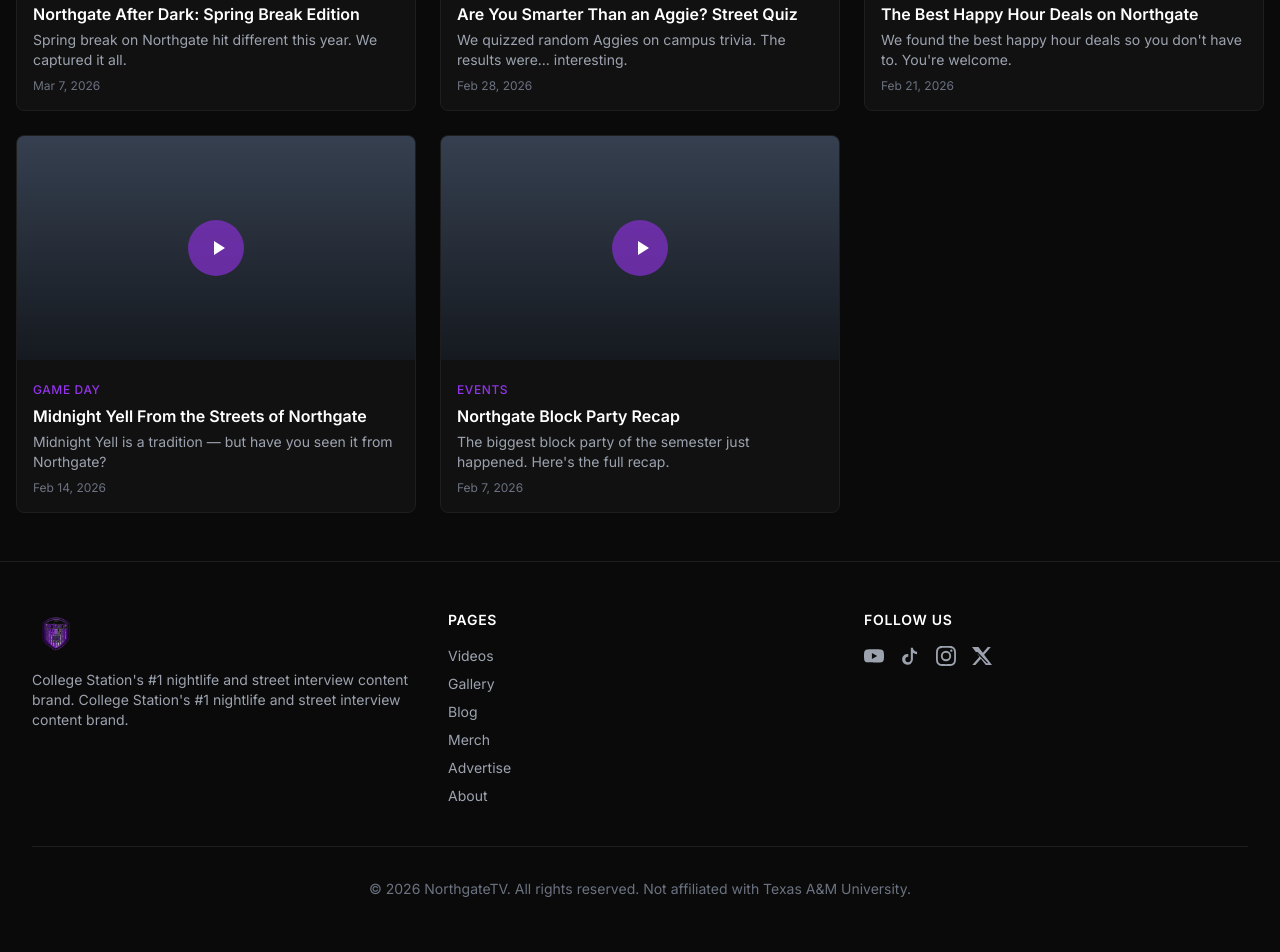
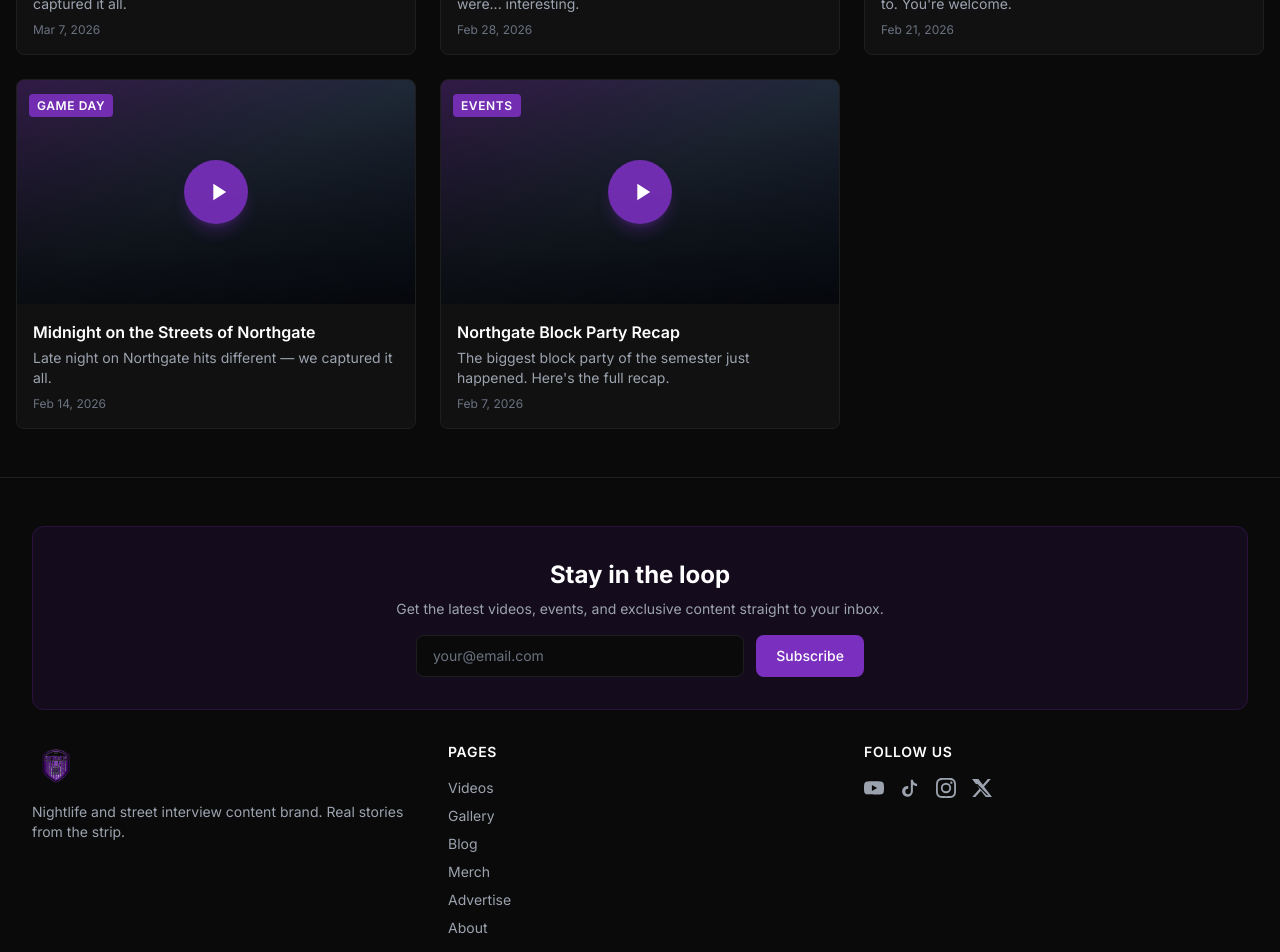
Before and after one commit to clawjo93/northgatetv, a Next.js app: page /videos in a window 1280 px wide. Shown: the part 980-1932 px from the top of the page. Built offline with nearby package versions, Linux system fonts and the light colour scheme.

Commit message:
Fix logo display, remove stats, image optimization

```diff
--- a/next.config.mjs
+++ b/next.config.mjs
@@ -1,6 +1,7 @@
 /** @type {import('next').NextConfig} */
 const nextConfig = {
   images: {
+    unoptimized: true,
     remotePatterns: [
       {
         protocol: "https",
--- a/src/app/page.tsx
+++ b/src/app/page.tsx
@@ -1,4 +1,5 @@
 import Link from "next/link";
+import Image from "next/image";
 import VideoCard from "@/components/VideoCard";
 import BlogCard from "@/components/BlogCard";
 import EmailSignup from "@/components/EmailSignup";
@@ -12,16 +13,21 @@ export default function Home() {
   return (
     <>
       {/* Hero */}
-      <section className="relative min-h-[80vh] flex items-center justify-center overflow-hidden">
-        <div className="absolute inset-0 bg-gradient-to-b from-primary/20 via-dark/80 to-dark z-10" />
-        <div className="absolute inset-0 bg-gray-900 opacity-30" />
+      <section className="relative min-h-[90vh] flex items-center justify-center overflow-hidden">
+        <div className="absolute inset-0 bg-gradient-to-b from-primary/30 via-dark/90 to-dark z-10" />
+        <div className="absolute inset-0 bg-black opacity-50" />
         <div className="relative z-20 text-center px-4 max-w-4xl mx-auto">
-          <h1 className="text-5xl md:text-7xl font-bold tracking-tight">
-            <span className="text-white">Northgate</span>
-            <span className="text-primary">TV</span>
-          </h1>
-          <p className="mt-4 text-lg md:text-xl text-gray-300 max-w-2xl mx-auto">
-            College Station&apos;s #1 nightlife and street interview content brand. Made for Aggies, by Aggies.
+          <div className="flex justify-center mb-6">
+            <span className="inline-flex items-center gap-2 px-4 py-1.5 bg-red-600/90 text-white text-sm font-bold uppercase tracking-wider rounded-full animate-pulse">
+              <span className="w-2 h-2 bg-white rounded-full" />
+              LIVE
+            </span>
+          </div>
+          <div className="flex justify-center mb-4">
+            <Image src="/logo.png" alt="NorthgateTV" width={120} height={120} className="h-24 w-auto" />
+          </div>
+          <p className="mt-4 text-lg md:text-2xl text-gray-300 max-w-2xl mx-auto font-medium">
+            Street interviews. Bar culture. Real nightlife.
           </p>
           <div className="mt-8 flex flex-col sm:flex-row gap-4 justify-center">
             <Link
@@ -37,23 +43,6 @@ export default function Home() {
               Shop Merch
             </Link>
           </div>
-        </div>
-      </section>
-
-      {/* Stats */}
-      <section className="border-y border-dark-border bg-dark-card">
-        <div className="max-w-7xl mx-auto px-4 py-8 grid grid-cols-2 md:grid-cols-4 gap-6 text-center">
-          {[
-            { label: "YouTube Subscribers", value: "25K+" },
-            { label: "TikTok Followers", value: "50K+" },
-            { label: "Videos Published", value: "200+" },
-            { label: "Instagram Followers", value: "15K+" },
-          ].map((stat) => (
-            <div key={stat.label}>
-              <p className="text-2xl md:text-3xl font-bold text-white">{stat.value}</p>
-              <p className="text-sm text-gray-400 mt-1">{stat.label}</p>
-            </div>
-          ))}
         </div>
       </section>
 
@@ -95,7 +84,7 @@ export default function Home() {
         </div>
       </section>
 
-      {/* Email Signup */}
+      {/* Email Signup — just above footer */}
       <section className="max-w-7xl mx-auto px-4 py-16">
         <EmailSignup />
       </section>
--- a/src/components/Footer.tsx
+++ b/src/components/Footer.tsx
@@ -1,3 +1,6 @@
+"use client";
+
+import { useState } from "react";
 import Link from "next/link";
 import Image from "next/image";
 
@@ -9,9 +12,64 @@ const socialLinks = [
 ];
 
 export default function Footer() {
+  const [email, setEmail] = useState("");
+  const [status, setStatus] = useState<"idle" | "loading" | "success" | "error">("idle");
+
+  async function handleSubmit(e: React.FormEvent) {
+    e.preventDefault();
+    setStatus("loading");
+    try {
+      const res = await fetch("/api/newsletter", {
+        method: "POST",
+        headers: { "Content-Type": "application/json" },
+        body: JSON.stringify({ email }),
+      });
+      if (res.ok) {
+        setStatus("success");
+        setEmail("");
+      } else {
+        setStatus("error");
+      }
+    } catch {
+      setStatus("error");
+    }
+  }
+
   return (
     <footer className="bg-dark border-t border-dark-border">
-      <div className="max-w-7xl mx-auto px-4 sm:px-6 lg:px-8 py-12">
+      {/* Newsletter signup */}
+      <div className="max-w-7xl mx-auto px-4 sm:px-6 lg:px-8 pt-12 pb-8">
+        <div className="bg-primary/10 border border-primary/20 rounded-xl p-6 md:p-8 text-center">
+          <h3 className="text-xl md:text-2xl font-bold text-white">Stay in the loop</h3>
+          <p className="mt-2 text-sm text-gray-400">Get the latest videos, events, and exclusive content straight to your inbox.</p>
+          {status === "success" ? (
+            <p className="mt-4 text-green-400 font-medium">You&apos;re in! Check your inbox.</p>
+          ) : (
+            <form onSubmit={handleSubmit} className="mt-4 flex flex-col sm:flex-row gap-3 max-w-md mx-auto">
+              <input
+                type="email"
+                required
+                placeholder="your@email.com"
+                value={email}
+                onChange={(e) => setEmail(e.target.value)}
+                className="flex-1 px-4 py-2.5 bg-dark border border-dark-border rounded-lg text-white placeholder-gray-500 focus:outline-none focus:border-primary transition-colors text-sm"
+              />
+              <button
+                type="submit"
+                disabled={status === "loading"}
+                className="px-5 py-2.5 bg-primary hover:bg-primary-light text-white font-medium rounded-lg transition-colors disabled:opacity-50 text-sm"
+              >
+                {status === "loading" ? "Joining..." : "Subscribe"}
+              </button>
+            </form>
+          )}
+          {status === "error" && (
+            <p className="mt-2 text-red-400 text-sm">Something went wrong. Try again.</p>
+          )}
+        </div>
+      </div>
+
+      <div className="max-w-7xl mx-auto px-4 sm:px-6 lg:px-8 pb-12">
         <div className="grid grid-cols-1 md:grid-cols-3 gap-8">
           {/* Brand */}
           <div>
@@ -19,8 +77,7 @@ export default function Footer() {
               <Image src="/logo.png" alt="NorthgateTV" width={56} height={56} className="h-12 w-auto" />
             </Link>
             <p className="mt-3 text-sm text-gray-400">
-              College Station&apos;s #1 nightlife and street interview content brand.
-              College Station&apos;s #1 nightlife and street interview content brand.
+              Nightlife and street interview content brand. Real stories from the strip.
             </p>
           </div>
 
@@ -63,7 +120,7 @@ export default function Footer() {
         </div>
 
         <div className="mt-10 pt-8 border-t border-dark-border text-center text-sm text-gray-500">
-          &copy; {new Date().getFullYear()} NorthgateTV. All rights reserved. Not affiliated with Texas A&amp;M University.
+          &copy; {new Date().getFullYear()} NorthgateTV. All rights reserved.
         </div>
       </div>
     </footer>
--- a/src/components/VideoCard.tsx
+++ b/src/components/VideoCard.tsx
@@ -1,31 +1,55 @@
 import type { Video } from "@/data/videos";
+import Image from "next/image";
 
 export default function VideoCard({ video }: { video: Video }) {
+  const hasYouTube = !!video.youtubeId;
+  const thumbnailUrl = hasYouTube
+    ? `https://img.youtube.com/vi/${video.youtubeId}/maxresdefault.jpg`
+    : null;
+  const href = hasYouTube
+    ? `https://www.youtube.com/watch?v=${video.youtubeId}`
+    : video.videoUrl;
+
   return (
     <a
-      href={video.videoUrl}
-      className="group block bg-dark-card rounded-lg overflow-hidden border border-dark-border hover:border-primary transition-colors"
+      href={href}
+      target={hasYouTube ? "_blank" : undefined}
+      rel={hasYouTube ? "noopener noreferrer" : undefined}
+      className="group block bg-dark-card rounded-lg overflow-hidden border border-dark-border hover:border-primary transition-all hover:scale-[1.02] duration-300"
     >
-      <div className="aspect-video bg-gray-800 relative overflow-hidden">
-        <div className="absolute inset-0 bg-gradient-to-t from-black/60 to-transparent z-10" />
-        <div className="absolute inset-0 flex items-center justify-center">
-          <div className="w-14 h-14 rounded-full bg-primary/80 flex items-center justify-center group-hover:bg-primary transition-colors z-20">
-            <svg className="w-6 h-6 text-white ml-1" fill="currentColor" viewBox="0 0 24 24">
+      <div className="aspect-video relative overflow-hidden">
+        {thumbnailUrl ? (
+          <Image
+            src={thumbnailUrl}
+            alt={video.title}
+            fill
+            className="object-cover group-hover:scale-105 transition-transform duration-300"
+          />
+        ) : (
+          <div className="absolute inset-0 bg-gradient-to-br from-primary/30 via-gray-800 to-gray-900" />
+        )}
+        <div className="absolute inset-0 bg-gradient-to-t from-black/70 to-transparent z-10" />
+        <div className="absolute inset-0 flex items-center justify-center z-20">
+          <div className="w-16 h-16 rounded-full bg-primary/90 flex items-center justify-center group-hover:bg-primary group-hover:scale-110 transition-all duration-300 shadow-lg shadow-primary/30">
+            <svg className="w-7 h-7 text-white ml-1" fill="currentColor" viewBox="0 0 24 24">
               <path d="M8 5v14l11-7z" />
             </svg>
           </div>
         </div>
-        <div className="absolute inset-0 bg-gray-700 animate-pulse" />
+        <div className="absolute top-3 left-3 z-20">
+          <span className="px-2 py-1 text-xs font-semibold uppercase tracking-wider bg-primary/90 text-white rounded">
+            {video.category}
+          </span>
+        </div>
       </div>
       <div className="p-4">
-        <span className="text-xs font-medium text-primary-light uppercase tracking-wider">
-          {video.category}
-        </span>
-        <h3 className="mt-1 text-base font-semibold text-white group-hover:text-primary-light transition-colors line-clamp-2">
+        <h3 className="text-base font-semibold text-white group-hover:text-primary-light transition-colors line-clamp-2">
           {video.title}
         </h3>
         <p className="mt-1 text-sm text-gray-400 line-clamp-2">{video.description}</p>
-        <p className="mt-2 text-xs text-gray-500">{new Date(video.date).toLocaleDateString("en-US", { month: "short", day: "numeric", year: "numeric" })}</p>
+        <p className="mt-2 text-xs text-gray-500">
+          {new Date(video.date).toLocaleDateString("en-US", { month: "short", day: "numeric", year: "numeric" })}
+        </p>
       </div>
     </a>
   );
--- a/src/data/videos.ts
+++ b/src/data/videos.ts
@@ -6,13 +6,25 @@ export interface Video {
   category: "Street Interviews" | "Bar Reviews" | "Game Day" | "Events";
   date: string;
   videoUrl: string;
+  youtubeId?: string;
+}
+
+export function getYouTubeId(url: string): string | null {
+  const patterns = [
+    /(?:youtube\.com\/watch\?v=|youtube\.com\/embed\/|youtube\.com\/v\/|youtu\.be\/)([a-zA-Z0-9_-]{11})/,
+  ];
+  for (const pattern of patterns) {
+    const match = url.match(pattern);
+    if (match) return match[1];
+  }
+  return null;
 }
 
 export const videos: Video[] = [
   {
     id: "1",
     title: "What's Your Hottest Take? — Northgate Edition",
-    description: "We hit the streets of Northgate to find out the wildest opinions Aggies are holding onto.",
+    description: "We hit the streets of Northgate to find out the wildest opinions people are holding onto.",
     thumbnail: "/images/placeholder-video-1.jpg",
     category: "Street Interviews",
     date: "2026-03-28",
@@ -29,8 +41,8 @@ export const videos: Video[] = [
   },
   {
     id: "3",
-    title: "Game Day Northgate: A&M vs LSU Tailgate Madness",
-    description: "The energy on Northgate before the LSU game was INSANE. Here's what went down.",
+    title: "Game Day Northgate: Tailgate Madness",
+    description: "The energy on Northgate before game day was INSANE. Here's what went down.",
     thumbnail: "/images/placeholder-video-3.jpg",
     category: "Game Day",
     date: "2026-03-14",
@@ -47,8 +59,8 @@ export const videos: Video[] = [
   },
   {
     id: "5",
-    title: "Are You Smarter Than an Aggie? Street Quiz",
-    description: "We quizzed random Aggies on campus trivia. The results were... interesting.",
+    title: "Street Quiz: How Smart Are You Really?",
+    description: "We quizzed random people on the street. The results were... interesting.",
     thumbnail: "/images/placeholder-video-5.jpg",
     category: "Street Interviews",
     date: "2026-02-28",
@@ -65,8 +77,8 @@ export const videos: Video[] = [
   },
   {
     id: "7",
-    title: "Midnight Yell From the Streets of Northgate",
-    description: "Midnight Yell is a tradition — but have you seen it from Northgate?",
+    title: "Midnight on the Streets of Northgate",
+    description: "Late night on Northgate hits different — we captured it all.",
     thumbnail: "/images/placeholder-video-7.jpg",
     category: "Game Day",
     date: "2026-02-14",
```
Also changed, not shown: src/app/about/page.tsx (+6 -6 lines), src/app/advertise/page.tsx (+12 -13 lines), src/app/gallery/page.tsx (+20 -7 lines), src/data/gallery.ts (+9 -9 lines).
